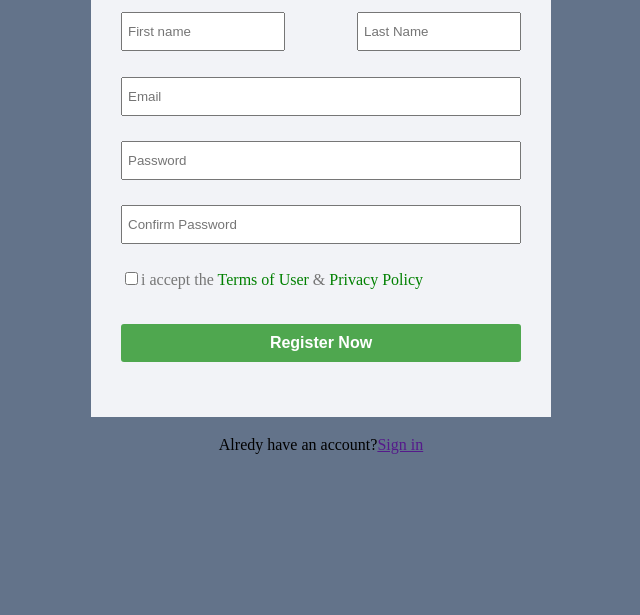
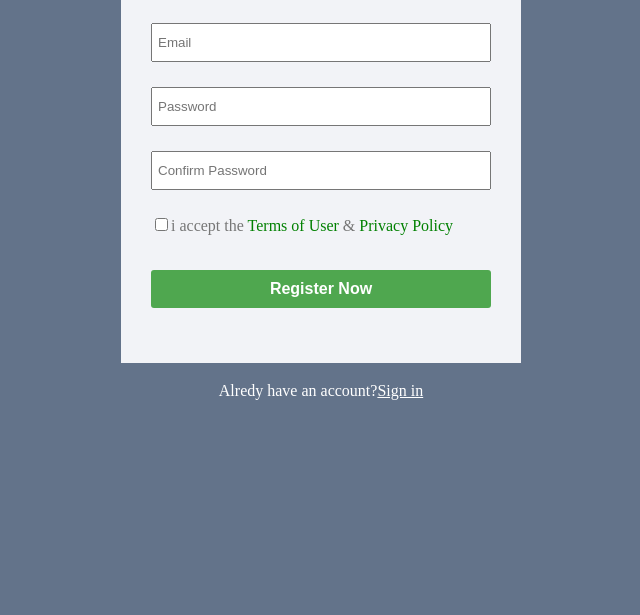
Before and after one commit to Andrii-volk/form-hw, a plain HTML site: page index.html in a window 1280 px wide. Shown: the part 185-800 px from the top of the page, without its empty margins (79-719 px from the left). Drawn offline with Linux system fonts and the light colour scheme.

Commit message:
Bug fix v.1

```diff
--- a/assets/css/style.css
+++ b/assets/css/style.css
@@ -1,39 +1,36 @@
-:root{
---color-grey:rgb(118, 118, 118);
+:root {
+  --color-grey: rgb(118, 118, 118);
 }
-{box-sizing: border-box;}
-body{
-  padding-top: 5%;
+* {
+  box-sizing: border-box;
+}
+body {
+  padding-top: 10px;
   width: 100vh;
-  /* margin: 0 auto; */
- background-color:  rgb(99 115 138);
+  background-color: rgb(99 115 138);
 }
-section{
-  /* text-align: center; */
 
-
-}
-h1,p{
+h1,
+p {
   text-align: center;
 }
-h1{
+h1 {
   margin-bottom: 10px;
   font-size: 2em;
-text-transform: capitalize;
-
+  text-transform: capitalize;
 }
 
-input{
-  padding:  10px 5px;
+input {
+  padding: 10px 5px;
   /* border-radius: 3px; */
 }
-.register-name{
+.register-name {
   display: flex;
   justify-content: space-between;
   width: 100%;
   padding: 0;
 }
-.register-name input{
+.register-name input {
   /* display: flex; */
   /* justify-content: space-between; */
   /* display: inline; */
@@ -41,32 +38,33 @@ input{
   /* top: 0;margin-left: auto; */
   width: 150px;
 }
-label{
-  /* margin: 10px 0; */
-}
-label a{
+
+label a {
   color: green;
   text-decoration: none;
 }
-p{
+
+div+p,a{
+  color: white;
+}
+p {
   margin: 20px 0;
 }
-div{
-  padding:20px 30px 30px;
+div {
+  padding: 20px 30px 30px;
   margin: 0 auto;
   width: 400px;
   min-width: 200px;
   background-color: rgb(242 243 247);
   /* text-align: center; */
 }
-form{
-
+form {
   display: flex;
   flex-direction: column;
   justify-content: space-evenly;
   min-height: 400px;
 }
-.submit{
+.submit {
   margin-top: 10px;
   font-size: 1em;
   font-weight: 700;
@@ -76,11 +74,11 @@ form{
   border: none;
   border-radius: 3px;
 }
-.one-line{
-overflow: hidden;
- white-space: nowrap;
- text-overflow: ellipsis;
+.one-line {
+  overflow: hidden;
+  white-space: nowrap;
+  text-overflow: ellipsis;
 }
-.color-grey{
+.color-grey {
   color: var(--color-grey);
 }
--- a/index.html
+++ b/index.html
@@ -4,33 +4,38 @@
     <meta charset="UTF-8" />
     <meta name="viewport" content="width=device-width, initial-scale=1.0" />
     <title>Form</title>
-    <link rel="stylesheet" href="./assets/css/reset.css">
+    <link rel="stylesheet" href="./assets/css/reset.css" />
     <link rel="stylesheet" href="./assets/css/style.css" />
   </head>
   <body>
     <section>
       <div>
         <h1>register</h1>
-        <p class="color-grey">Create your account.It's free and only takes a minute</p>
+        <p class="color-grey">
+          Create your account.It's free and only takes a minute
+        </p>
         <form action="#" method="POST" enctype="multipart/form-data">
-            <div class="register-name">
-              <input type="text" name="First name" placeholder="First name" />
-              <input type="text" name="Last Name" placeholder="Last Name" />
-            </div>
-          <input type="text" name="Email" placeholder="Email" />
-          <input type="password" name="user password " placeholder="Password" />
+          <div class="register-name">
+            <input type="text" name="First name" placeholder="First name" required autofocus />
+            <input type="text" name="Last Name" placeholder="Last Name" require />
+          </div>
+          <input type="text" name="Email" placeholder="Email" require />
+          <input type="password" name="user password " placeholder="Password" require />
           <input
             type="password"
             name="Confirm password"
             placeholder="Confirm Password"
+            require
           />
           <label class="color-grey">
-            <input type="checkbox" name="terms" id="" ="" />i accept the <a href="" target="_blank">Terms of User</a> & <a href="" target="_blank">Privacy Policy</a></label
+            <input type="checkbox" name="terms" />i accept the
+            <a href="" target="_blank">Terms of User</a> &
+            <a href="" target="_blank">Privacy Policy</a></label
           >
-          <input  class="submit" type="submit" value="Register Now">
+          <input class="submit one-line" type="submit" value="Register Now" />
         </form>
       </div>
-      <p>Alredy have an account?<a href="" target="">Sign in</a></p>
+      <p>Alredy have an account?<a href="">Sign in</a></p>
     </section>
   </body>
 </html>
```
